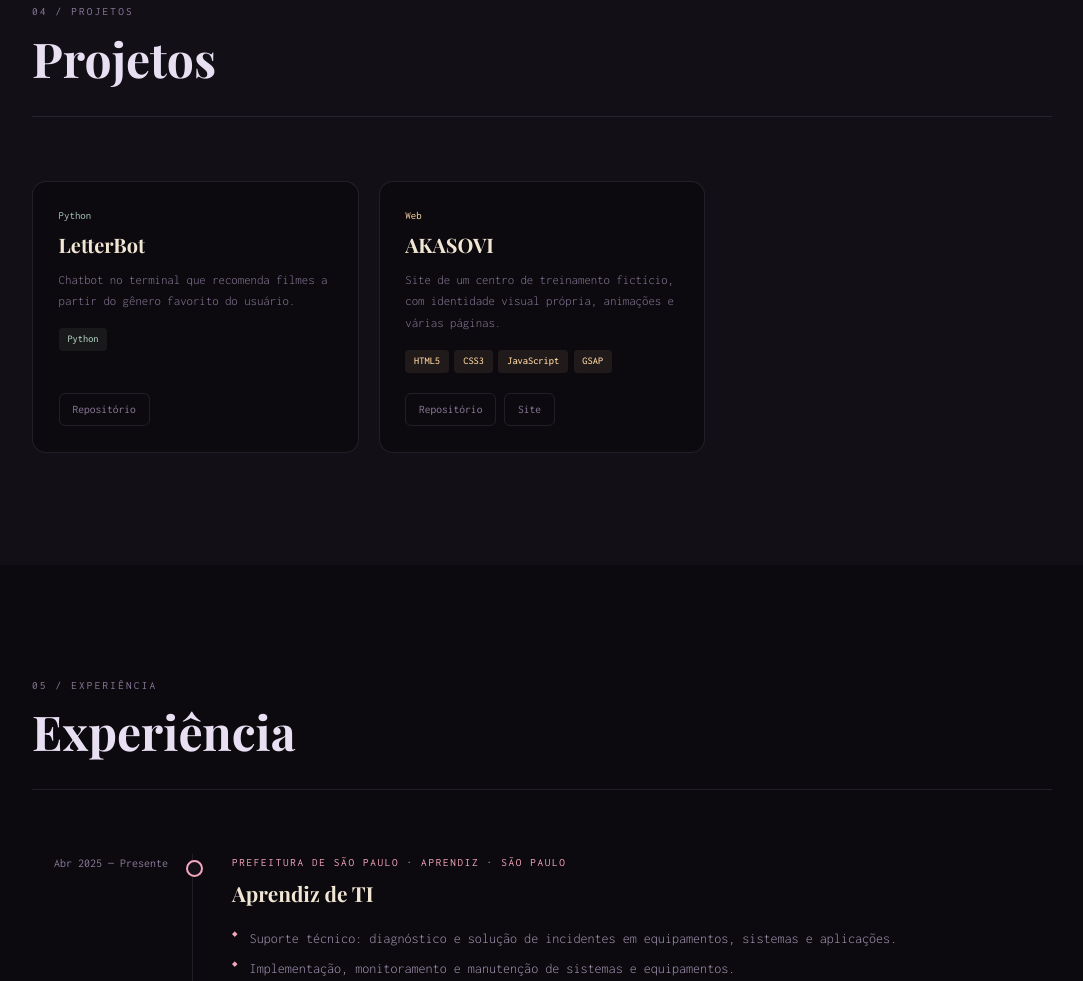
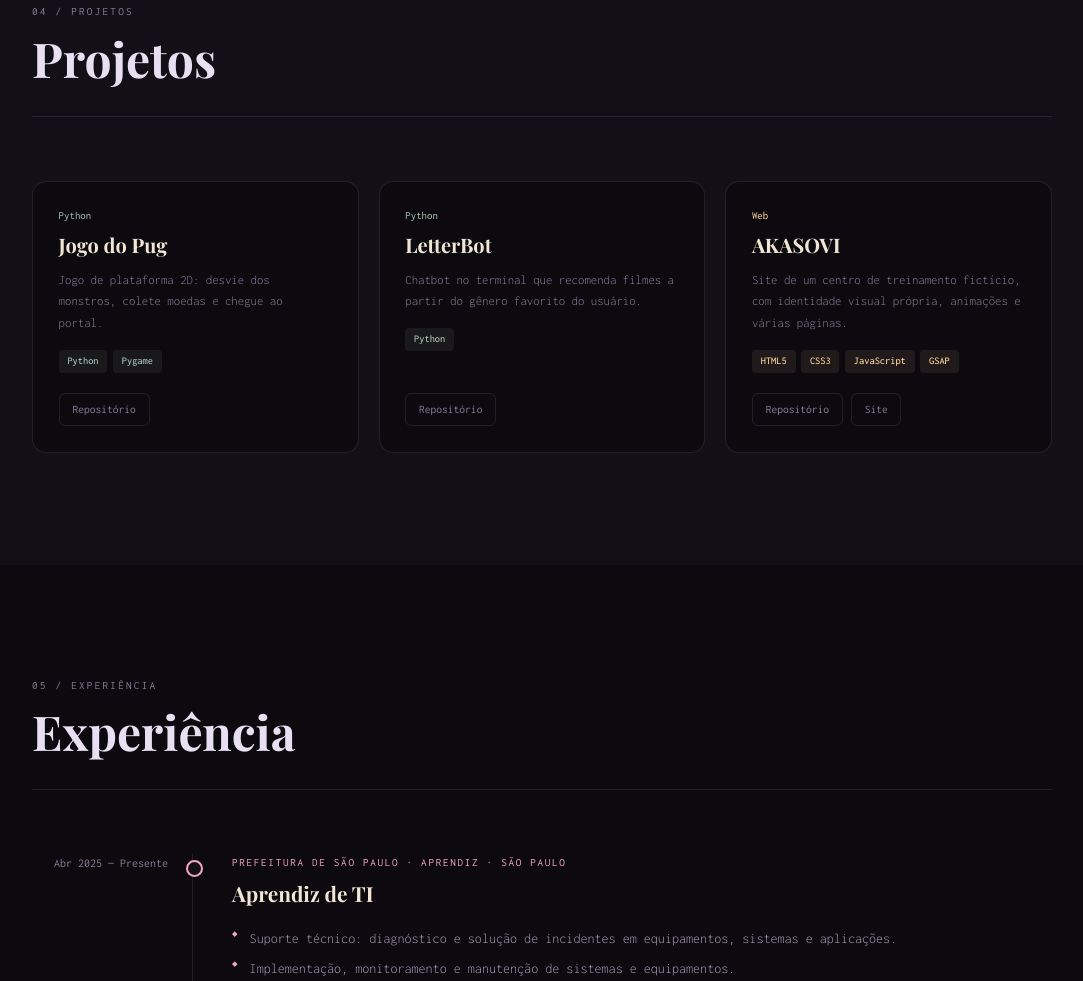
Before and after one commit to SofiaHagio/Portifolio, a plain HTML site: page index.html in a window 1280 px wide. Shown: the part 2326-3307 px from the top of the page, without its empty margins (98-1181 px from the left). Drawn offline with nearby package versions, Linux system fonts and the light colour scheme.

Commit message:
feat: add Jogo do Pug project

```diff
--- a/index.html
+++ b/index.html
@@ -184,6 +184,19 @@
           <div class="projects-grid reveal">
             <div class="project-card accent-green">
               <p class="project-type">Python</p>
+              <h3 class="project-title">Jogo do Pug</h3>
+              <p class="project-desc">Jogo de plataforma 2D: desvie dos monstros, colete moedas e chegue ao portal.</p>
+              <ul class="tags">
+                <li class="tag">Python</li>
+                <li class="tag">Pygame</li>
+              </ul>
+              <div class="project-links">
+                <a href="https://github.com/SofiaHagio/Jogo-do-Pug" target="_blank">Repositório</a>
+              </div>
+            </div>
+
+            <div class="project-card accent-green">
+              <p class="project-type">Python</p>
               <h3 class="project-title">LetterBot</h3>
               <p class="project-desc">Chatbot no terminal que recomenda filmes a partir do gênero favorito do usuário.</p>
               <ul class="tags">
```
